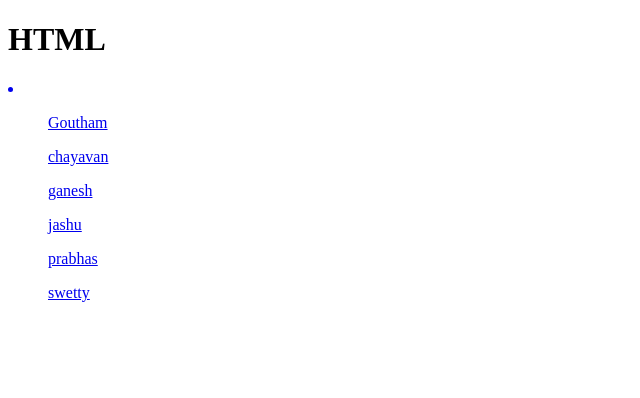
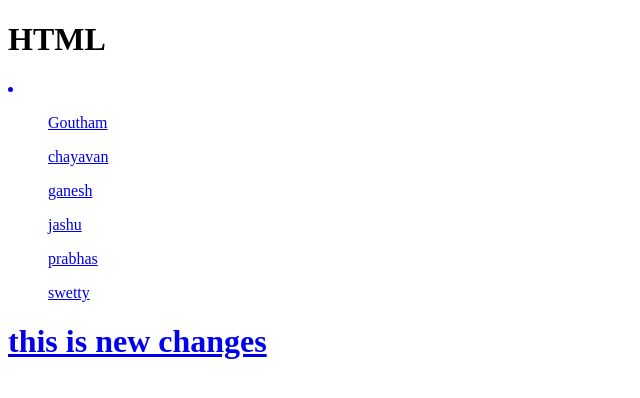
Before and after one commit to chyavan04/2025-batch, a plain HTML site: page task 4/main.html in a window 1280 px wide. Shown: the whole page, without its empty margins (0-640 px from the left). Drawn offline with Linux system fonts and the light colour scheme.

Commit message:
all new changes

```diff
--- a/task 4/main.html
+++ b/task 4/main.html
@@ -26,7 +26,7 @@
                 swetty
             </ul>
         </li>
-
+       <h1>this is new changes</h1>
 
     </body>
 
```
